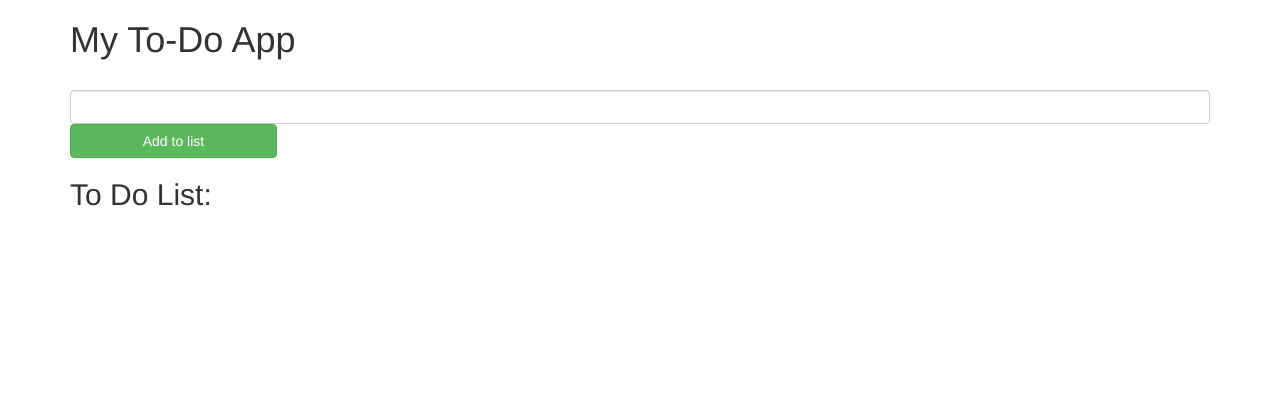
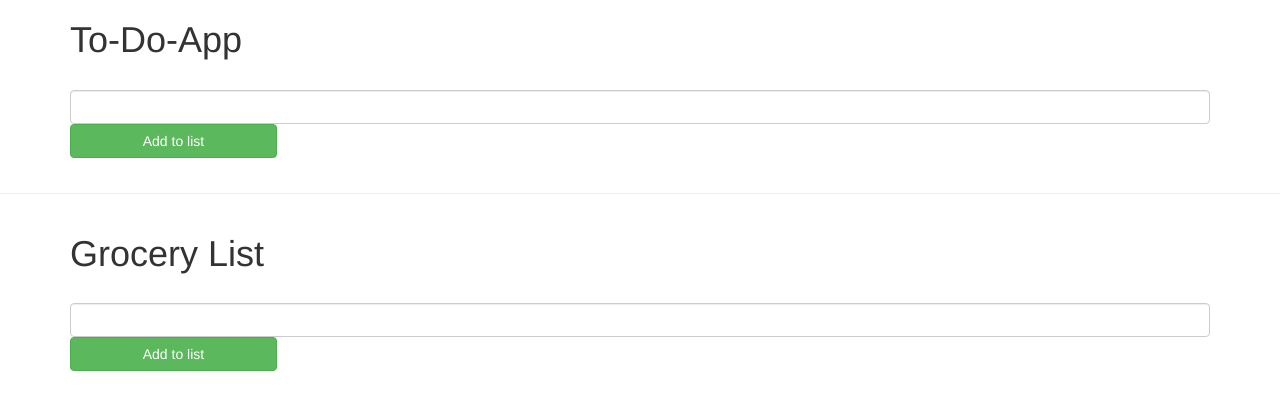
Before and after one commit to saundie184/nested-directives-to-do, a plain HTML site: page index.html in a window 1280 px wide. Drawn offline with nearby package versions, Linux system fonts and the light colour scheme.

Commit message:
Minor edits

```diff
--- a/index.html
+++ b/index.html
@@ -27,10 +27,13 @@
   <body ng-app='templateApp'>
 
     <div ng-controller="MainController as MC" class="container">
-      <h1>{{MC.title}}</h1>
-      <sw-list>
-
-      </sw-list>
+      <h1>To-Do-App</h1>
+      <sw-list></sw-list>
+    </div>
+    <hr />
+    <div ng-controller="MainController as MC" class="container">
+      <h1>Grocery List</h1>
+        <sw-list></sw-list>
     </div>
 
     <!-- jQuery (necessary for Bootstrap's JavaScript plugins) -->
--- a/views/toDoList.html
+++ b/views/toDoList.html
@@ -3,15 +3,6 @@
   <input ng-model='taskInput' type="text" class="form-control" id="task" placeholder="">
   <input ng-click='addToList(taskInput)' class='btn btn-success' value='Add to list'/>
 </div>
-
-<h2>To Do List:</h2>
-<!-- <div ng-repeat='li in list'>
-  <p ng-hide='editData'>
-    {{li}}
-  </p>
-  <sw-item-update list-item='{{li}}'></sw-item-update>
-</div> -->
-
 <table ng-repeat='li in list' class='table'>
   <tr>
     <td ng-hide='editData'>
```
Also changed, not shown: js/directives.js (+1 -15 lines).
